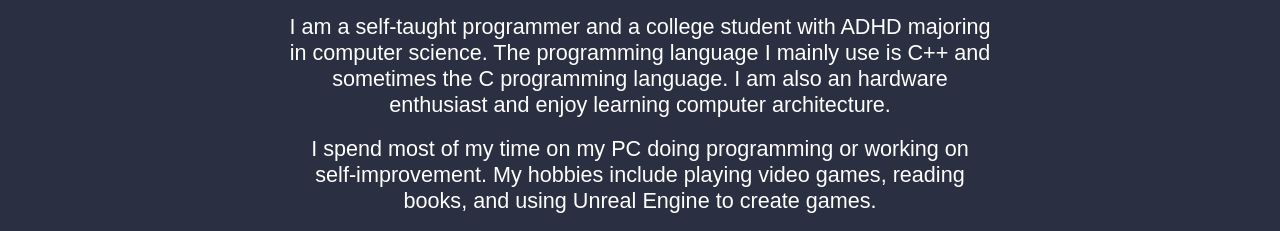
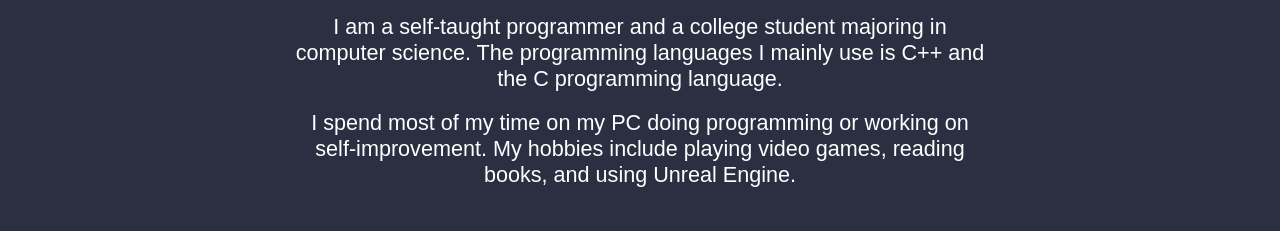
Before and after one commit to MarquiseTheBeast/marquisethebeast, a plain HTML site: page MarquiseTheBeast_About.html in a window 1280 px wide. Shown: the part 429-660 px from the top of the page. Drawn offline with Linux system fonts and the light colour scheme.

Commit message:
Update MarquiseTheBeast_About.html

```diff
--- a/MarquiseTheBeast_About.html
+++ b/MarquiseTheBeast_About.html
@@ -23,8 +23,8 @@
 
     <main>
         <h2>About Me</h2>
-        <p id="p1">I am a self-taught programmer and a college student with ADHD majoring in computer science. The programming language I mainly use is C++ and sometimes the C programming language. I am also an hardware enthusiast and enjoy learning computer architecture.</p><br>
-        <p id="p1">I spend most of my time on my PC doing programming or working on self-improvement. My hobbies include playing video games, reading books, and using Unreal Engine to create games.</p><br>
+        <p id="p1">I am a self-taught programmer and a college student majoring in computer science. The programming languages I mainly use is C++ and the C programming language.</p><br>
+        <p id="p1">I spend most of my time on my PC doing programming or working on self-improvement. My hobbies include playing video games, reading books, and using Unreal Engine.</p><br>
 
         <h2>PC Build</h2>
         <div id="PC">
```
